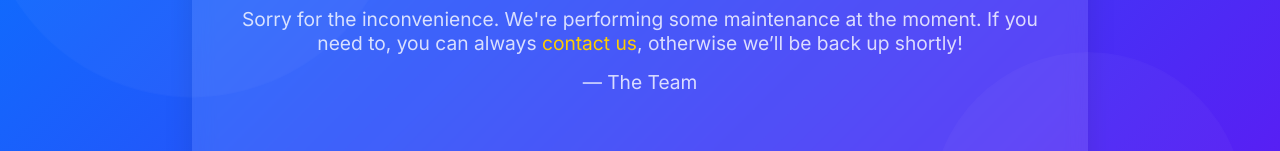
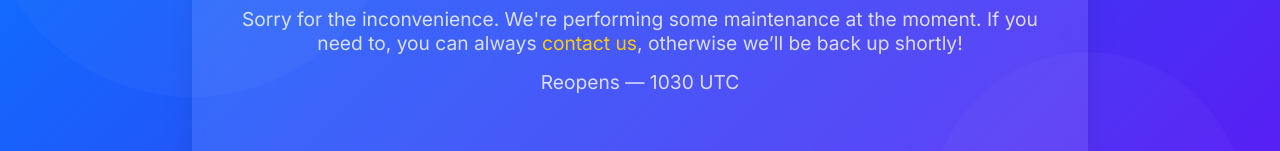
Before and after one commit to KaiSimpson13123/kaisimpson13123.github.io, a plain HTML site: page other/down.html in a window 1280 px wide. Shown: the part 352-503 px from the top of the page. Drawn offline with nearby package versions, Linux system fonts and the light colour scheme.

Commit message:
Down 25/11/24

```diff
--- a/other/down.html
+++ b/other/down.html
@@ -12,7 +12,7 @@
     <div class="maintenance-box">
       <h1>We'll be back soon!</h1>
       <p>Sorry for the inconvenience. We're performing some maintenance at the moment. If you need to, you can always <a href="javascript:swal('Copied', 'Email Copied To Clipboard!', 'success');navigator.clipboard.writeText('kaiysimpson@gmail.com');">contact us</a>, otherwise we’ll be back up shortly!</p>
-      <p>&mdash; The Team</p>
+      <p>Reopens &mdash; 1030 UTC</p>
       <br>
       <br>
       <a href="../">Check For Update</a>
```
